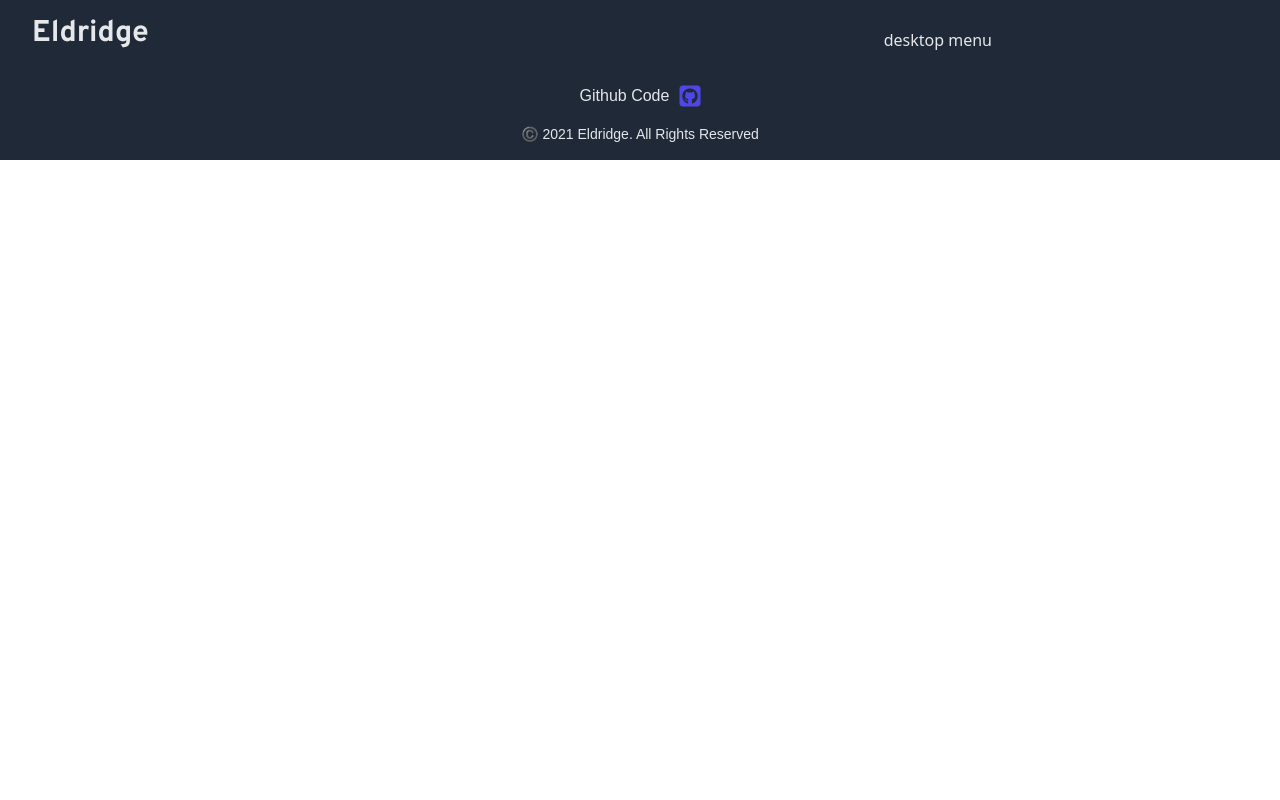
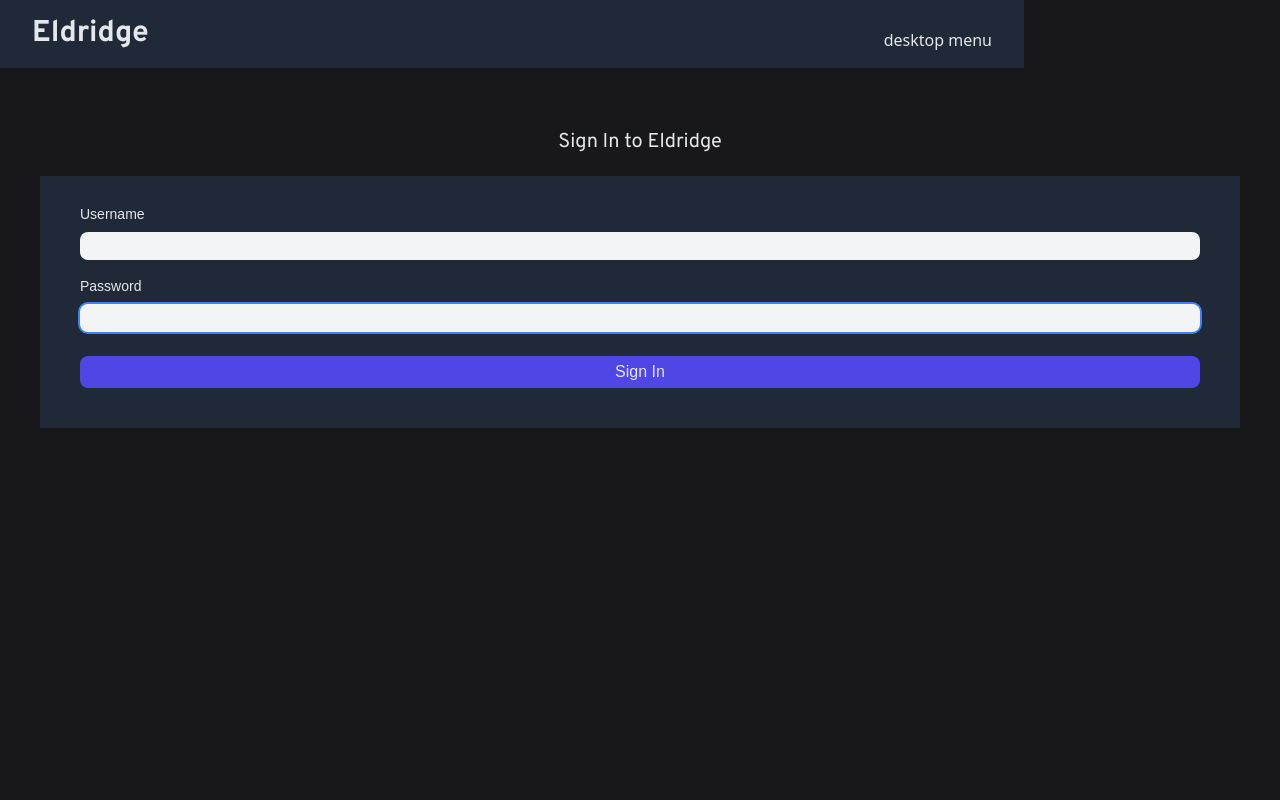
Before and after one commit to peterphan20/guild-announcement-page, a React (Create React App) app: page /sign-in in a window 1280 px wide. Shown: the top 800 px of the page. Built offline with nearby package versions, Linux system fonts and the light colour scheme; a web font is replaced by a local one.

Commit message:
feat: login page added

```diff
--- /dev/null
+++ b/src/atoms/InputLoginDesktop.js
@@ -0,0 +1,11 @@
+import React from 'react'
+
+const InputLoginDesktop = () => {
+  return (
+    <div>
+      Input Login Desktop
+    </div>
+  )
+}
+
+export default InputLoginDesktop
--- /dev/null
+++ b/src/atoms/InputLoginMobile.js
@@ -0,0 +1,19 @@
+import React from "react";
+
+const InputLoginMobile = ({ type, id, value, onClick }) => {
+	return (
+		<div className="flex justify-center items-center pb-4 w-full">
+			<input
+				type={type}
+				id={id}
+				className="bg-gray-100 text-gray-900 text-sm rounded-lg outline-none p-1 w-full focus:ring-2 focus:ring-blue-500"
+				value={value}
+				onClick={onClick}
+				require="true"
+				autoFocus
+			/>
+		</div>
+	);
+};
+
+export default InputLoginMobile;
--- a/src/helpers/articlesCRUD.js
+++ b/src/helpers/articlesCRUD.js
@@ -2,6 +2,12 @@ export const getAllArticles = async (callback) => {
 	const res = await fetch("http://localhost:5000/articles");
 	const data = await res.json();
 	callback(data.rows);
+};
+
+export const getArticle = async (articleId) => {
+	const res = await fetch(`http://localhost:5000/articles/${articleId}`);
+	const data = await res.json();
+	return data.rows;
 };
 
 export const createArticle = async (articlesObj) => {
@@ -11,12 +17,6 @@ export const createArticle = async (articlesObj) => {
 		headers: { "Content-Type": "application/json; charset=UTF-8" },
 	});
 	const data = res.json();
-	return data.rows;
-};
-
-export const getArticle = async (articleId) => {
-	const res = await fetch(`http://localhost:5000/articles/${articleId}`);
-	const data = await res.json();
 	return data.rows;
 };
 
--- /dev/null
+++ b/src/helpers/usersCRUD.js
@@ -0,0 +1,50 @@
+export const getAllUsers = async (callback) => {
+	const res = await fetch("http://localhost:5000/users");
+	const data = await res.json();
+	callback(data.rows);
+};
+
+export const getUser = async (userId) => {
+	const res = await fetch(`http://localhost:5000/users/${userId}`);
+	const data = await res.json();
+	return data.rows;
+};
+
+export const userSignIn = async (userObj) => {
+	const res = await fetch("http://localhost:5000/auth/login", {
+		method: "POST",
+		body: JSON.stringify(userObj),
+		headers: { "Content-Type": "application/json; charset=UTF-8" },
+	});
+	const data = await res.json();
+	return data.rows;
+};
+
+export const createUser = async (userObj) => {
+	const res = await fetch("http://localhost:5000/auth/create", {
+		method: "POST",
+		body: JSON.stringify(userObj),
+		headers: { "Content-Type": "application/json; charset=UTF-8" },
+	});
+	const data = res.json();
+	return data;
+};
+
+export const updateUser = async (userId, userObj) => {
+	const res = await fetch(`http://localhost:5000/users/${userId}`, {
+		method: "PUT",
+		body: JSON.stringify(userObj),
+		headers: { "Content-Type": "application/json; charset=UTF-8" },
+	});
+	const data = await res.json();
+	return data;
+};
+
+export const deleteArticle = async (userId) => {
+	const res = await fetch(`http://localhost:5000/articles/${userId}`, {
+		method: "DELETE",
+		headers: { "Content-Type": "application/json; charset=UTF-8" },
+	});
+	const data = res.json();
+	return data.rows[0];
+};
--- a/src/pages/Login.js
+++ /dev/null
@@ -1,7 +0,0 @@
-import React from "react";
-
-const Login = () => {
-	return <div>Login</div>;
-};
-
-export default Login;
--- /dev/null
+++ b/src/pages/SignInForm.js
@@ -0,0 +1,48 @@
+import React, { useState } from "react";
+import InputLoginMobile from "../atoms/InputLoginMobile";
+import { userSignIn } from "../helpers/usersCRUD";
+
+const SignInForm = () => {
+	const [loginusername, setLoginUsername] = useState("");
+	const [loginpassword, setLoginPassword] = useState("");
+
+	const onHandleSignIn = async () => {
+		const userObj = {
+			username: loginusername,
+			password: loginpassword,
+		};
+		await userSignIn(userObj);
+	};
+
+	return (
+		<div className="bg-darkBackground pt-32 px-10 w-full h-screen">
+			<h1 className="font-logo text-gray-200 text-xl text-center pb-5">Sign In to Eldridge</h1>
+			<div className="flex flex-col justify-center items-center font-text bg-gray-800 text-gray-200 py-7 px-10 w-full">
+				<label htmlFor="username" className="text-sm pb-2 self-start">
+					Username
+				</label>
+				<InputLoginMobile
+					id="username"
+					value={loginusername}
+					clickHandler={(e) => setLoginUsername(e.target.value)}
+				/>
+				<label htmlFor="password" className="text-sm pb-2 self-start">
+					Password
+				</label>
+				<InputLoginMobile
+					id="password"
+					value={loginpassword}
+					clickHandler={(e) => setLoginPassword(e.target.value)}
+				/>
+				<button
+					className="bg-indigo-600 text-md rounded-lg p-1 mt-2 mb-3 w-full"
+					onClick={onHandleSignIn}
+				>
+					Sign In
+				</button>
+			</div>
+		</div>
+	);
+};
+
+export default SignInForm;
--- a/src/routes/index.js
+++ b/src/routes/index.js
@@ -1,6 +1,6 @@
 import HomePage from "../pages/HomePage";
 import AboutPage from "../pages/AboutPage";
-import Login from "../pages/Login";
+import SignInForm from "../pages/SignInForm";
 import ArticlePage from "../pages/ArticlePage";
 import AdminDashboard from "../pages/AdminDashboard";
 
@@ -16,9 +16,9 @@ export const routes = [
 		component: AboutPage,
 	},
 	{
-		path: "/login",
+		path: "/sign-in",
 		exact: true,
-		component: Login,
+		component: SignInForm,
 	},
 	{
 		path: "/articles/:id",
```
